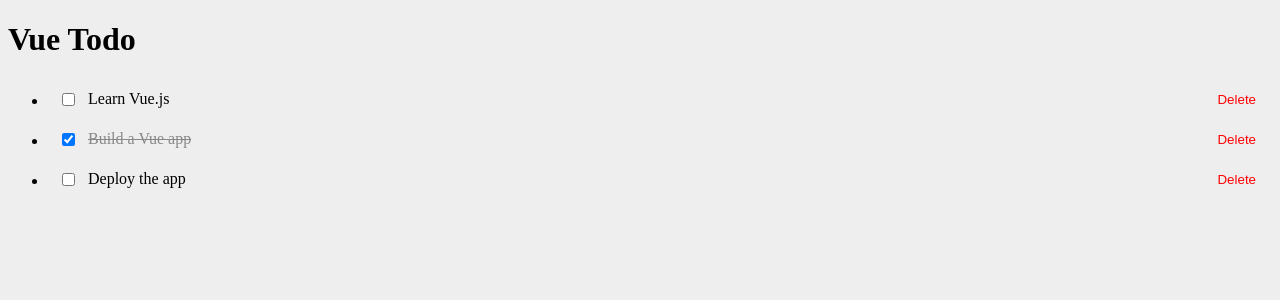
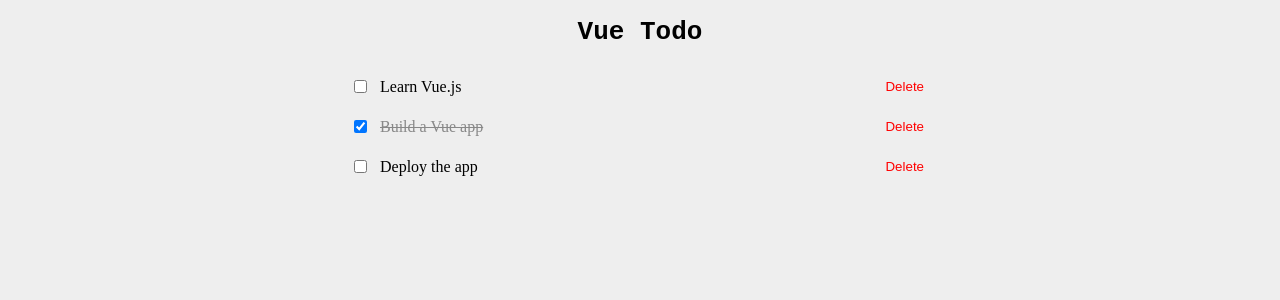
Before and after one commit to husamXA1/vue-todo, a Vue app: page / in a window 1280 px wide. Shown: the top 300 px of the page. Built offline with nearby package versions, Linux system fonts and the light colour scheme.

Commit message:
update header style

```diff
--- a/src/App.vue
+++ b/src/App.vue
@@ -28,4 +28,17 @@ const tasks = ref([
   </p>
 </template>
 
-<style scoped></style>
+<style scoped>
+h1 {
+  text-align: center;
+  margin-bottom: 20px;
+  font-family: monospace;
+}
+
+ul {
+  list-style-type: none;
+  padding: 0;
+  max-width: 600px;
+  margin: 0 auto;
+}
+</style>
```
